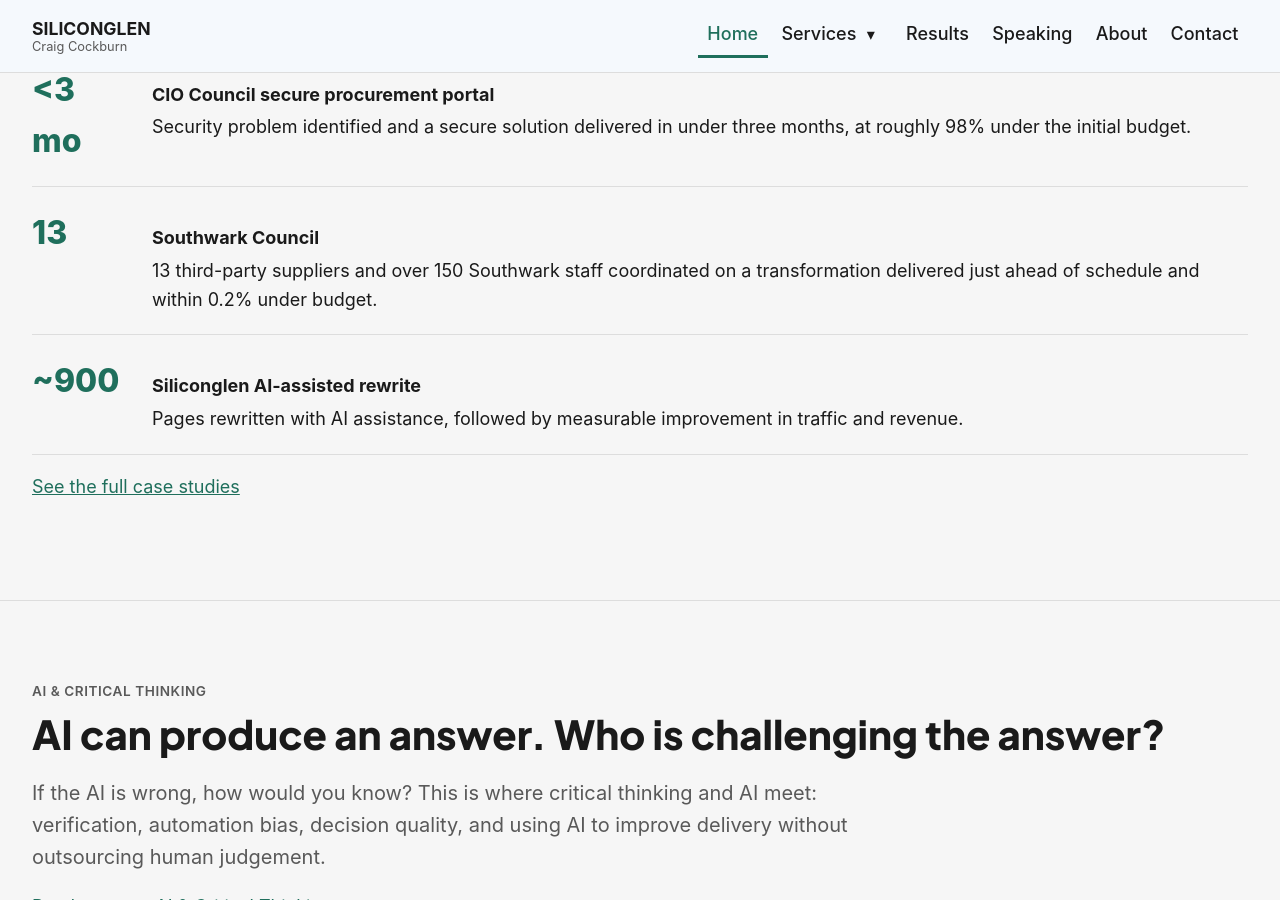
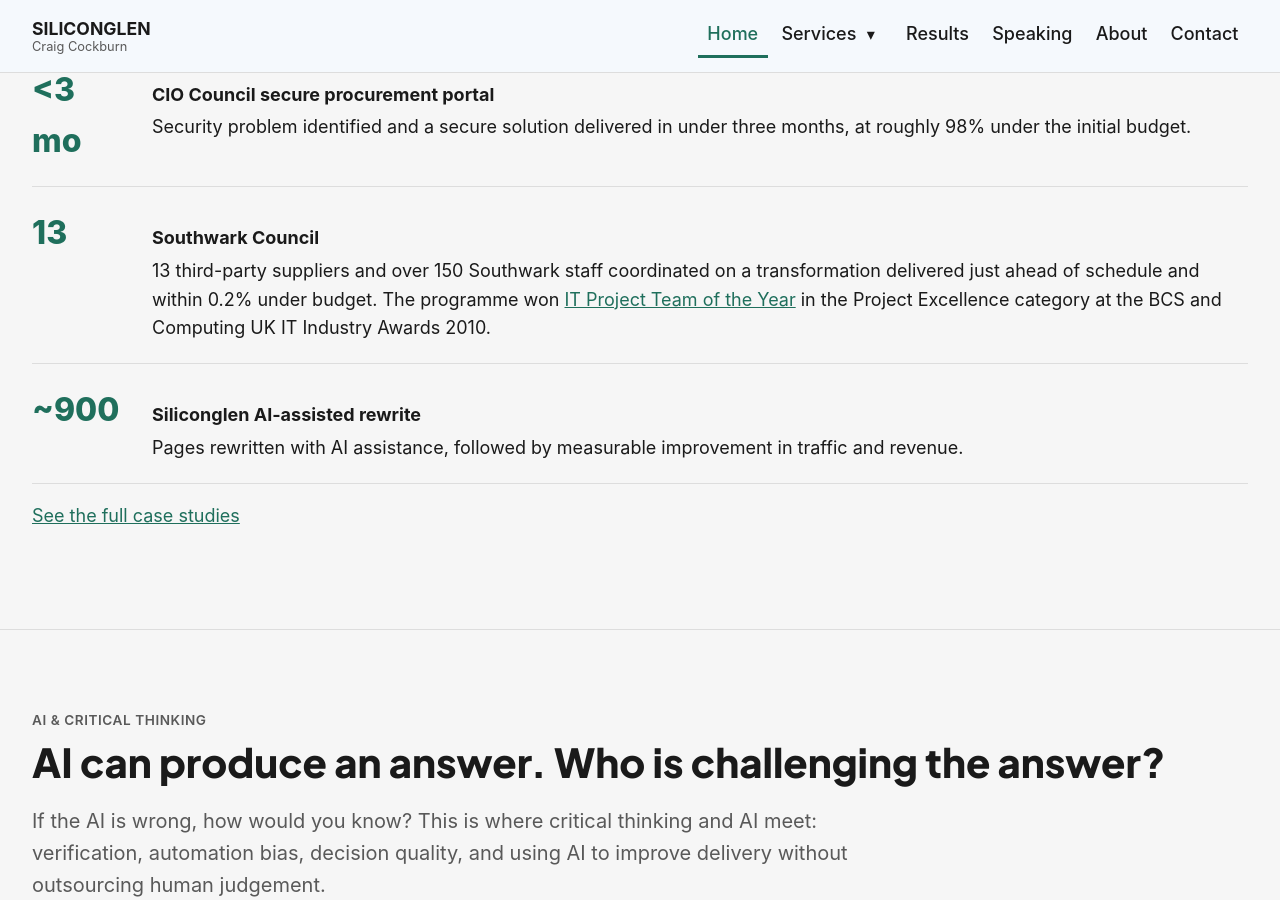
Before and after one commit to siliconglen/siliconglen-site, a Jekyll site: the page built from index.md, in a window 1280 px wide and 900 px high, scrolled down 3419 px. Built offline with Jekyll 4.4.1, drawn with Linux system fonts in a browser that asks for light colours.

Commit message:
Cite Southwark programme award

```diff
--- a/index.md
+++ b/index.md
@@ -138,7 +138,7 @@ description: "Siliconglen: critical thinking, delivery and Agile with Craig Cock
       </li>
       <li>
         <span class="figure">13</span>
-        <span class="desc"><strong>Southwark Council</strong>13 third-party suppliers and over 150 Southwark staff coordinated on a transformation delivered just ahead of schedule and within 0.2% under budget.</span>
+        <span class="desc"><strong>Southwark Council</strong>13 third-party suppliers and over 150 Southwark staff coordinated on a transformation delivered just ahead of schedule and within 0.2% under budget. The programme won <a href="https://www.bcs.org/events/awards-and-competitions/uk-it-industry-awards/previous-winners/uk-it-industry-awards-2010-winners/project-excellence-awards-2010/">IT Project Team of the Year</a> in the Project Excellence category at the BCS and Computing UK IT Industry Awards 2010.</span>
       </li>
       <li>
         <span class="figure">~900</span>
```
Also changed, not shown: about/index.md (+1 -1 lines), results/index.md (+1 -1 lines), work-with-me/delivery/index.md (+1 -1 lines).
